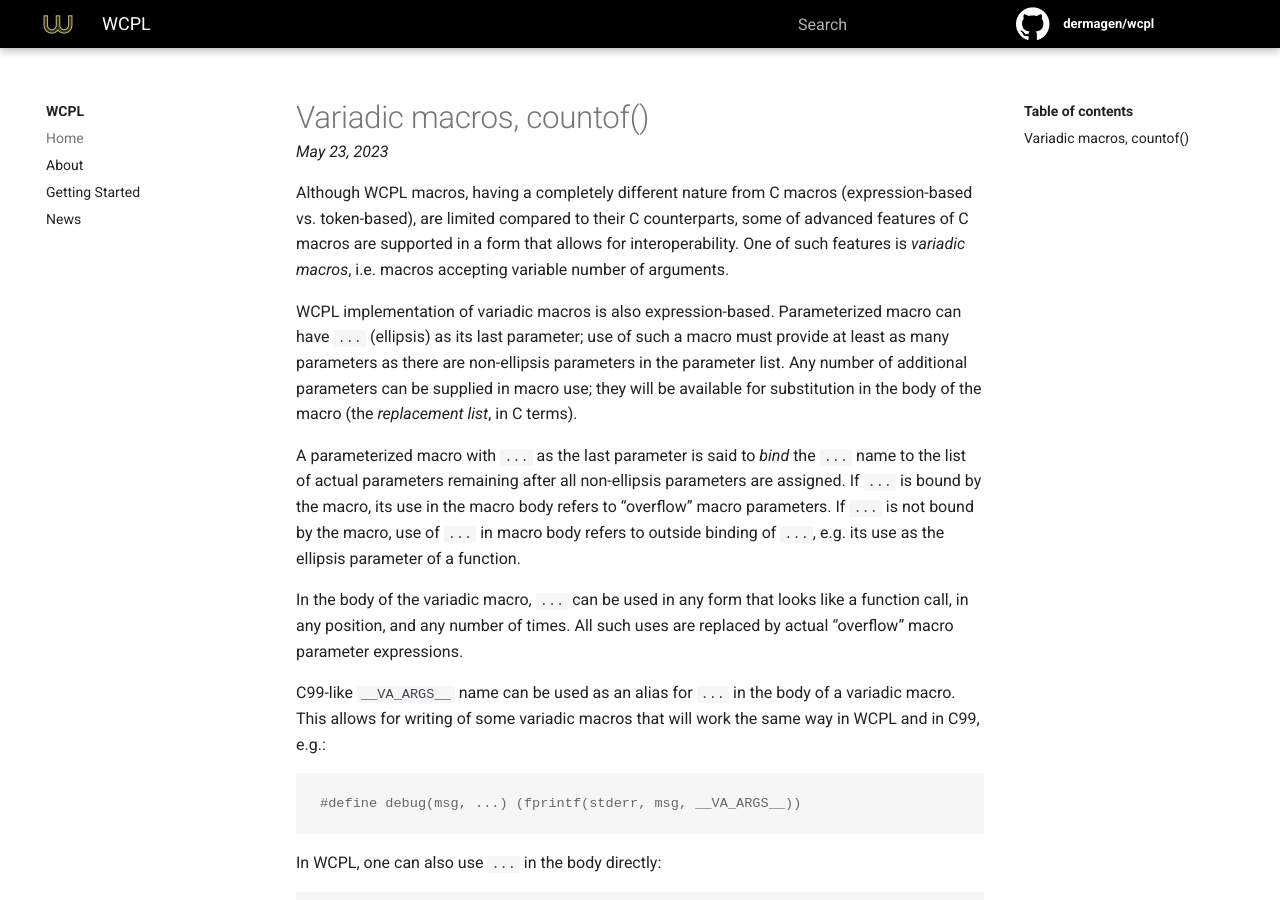
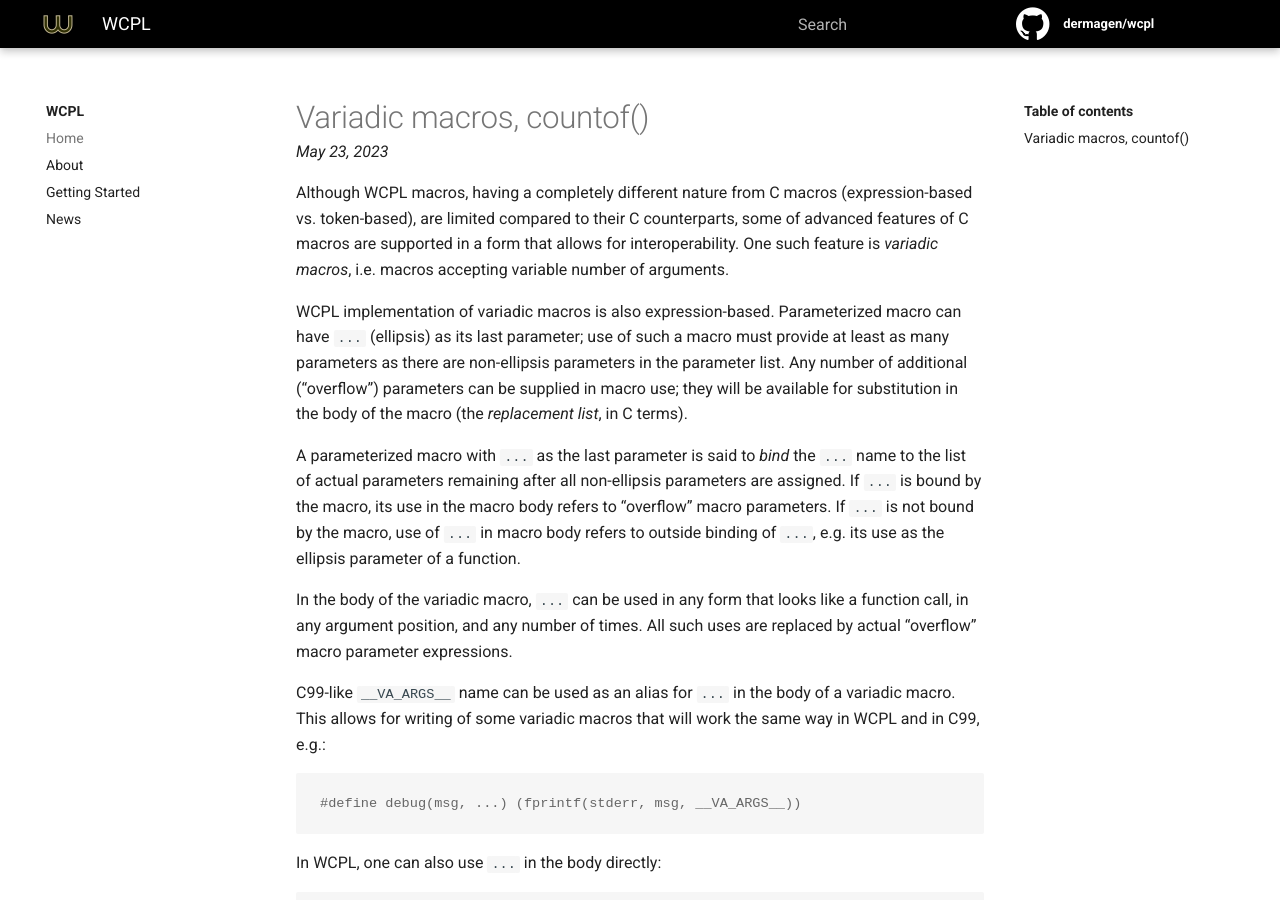
Before and after one commit to false-schemers/wcpl, a Jekyll site: the page built from docs/_posts/2023-05-23-varmacs.md, in a window 1280 px wide and 900 px high. Built offline with Jekyll 4.4.1, drawn with Linux system fonts in a browser that asks for light colours; our own code applies the rules of GitHub Pages for plain Markdown files; some of the changed text lies outside the part shown.

Commit message:
posts update

```diff
--- a/docs/_posts/2023-05-23-varmacs.md
+++ b/docs/_posts/2023-05-23-varmacs.md
@@ -7,15 +7,15 @@ categories: wcpl update varargs stdarg
 Although WCPL macros, having a completely different nature from C macros
 (expression-based vs. token-based), are limited compared to their C counterparts,
 some of advanced features of C macros are supported in a form that allows for
-interoperability. One of such features is *variadic macros*, i.e. macros accepting
+interoperability. One such feature is *variadic macros*, i.e. macros accepting
 variable number of arguments.
 
 WCPL implementation of variadic macros is also expression-based. Parameterized
 macro can have `...` (ellipsis) as its last parameter; use of such a macro must
 provide at least as many parameters as there are non-ellipsis parameters in the
-parameter list. Any number of additional parameters can be supplied in macro
-use; they will be available for substitution in the body of the macro (the
-*replacement list*, in C terms).
+parameter list. Any number of additional ("overflow") parameters can be supplied
+in macro use; they will be available for substitution in the body of the macro
+(the *replacement list*, in C terms).
 
 A parameterized macro with `...` as the last parameter is said to *bind* the
 `...` name to the list of actual parameters remaining after all non-ellipsis
@@ -25,8 +25,8 @@ use of `...` in macro body refers to outside binding of `...`, e.g. its use
 as the ellipsis parameter of a function.
 
 In the body of the variadic macro, `...` can be used in any form that looks
-like a function call, in any position, and any number of times. All such uses
-are replaced by actual "overflow" macro parameter expressions.
+like a function call, in any argument position, and any number of times. All
+such uses are replaced by actual "overflow" macro parameter expressions.
 
 C99-like `__VA_ARGS__` name can be used as an alias for `...` in the body
 of a variadic macro. This allows for writing of some variadic macros that
@@ -42,7 +42,7 @@ In WCPL, one can also use `...` in the body directly:
 #define debug(msg, ...) (fprintf(stderr, msg, ...)) /* WCPL only */
 {% endhighlight %}
 
-Since in WCPL the replacement is done on expression level, no special
+Since in WCPL replacement is done on the expression level, no special
 comma-related hacks are needed, so `__VA_OPT__` is not supported.
 
 There is also a place for `countof(...)` in WCPL variadic macro: as
```
Also changed, not shown: docs/_posts/2023-05-21-varfuncs.md (+3 -1 lines), docs/_posts/2023-05-22-macros.md (+4 -7 lines).
